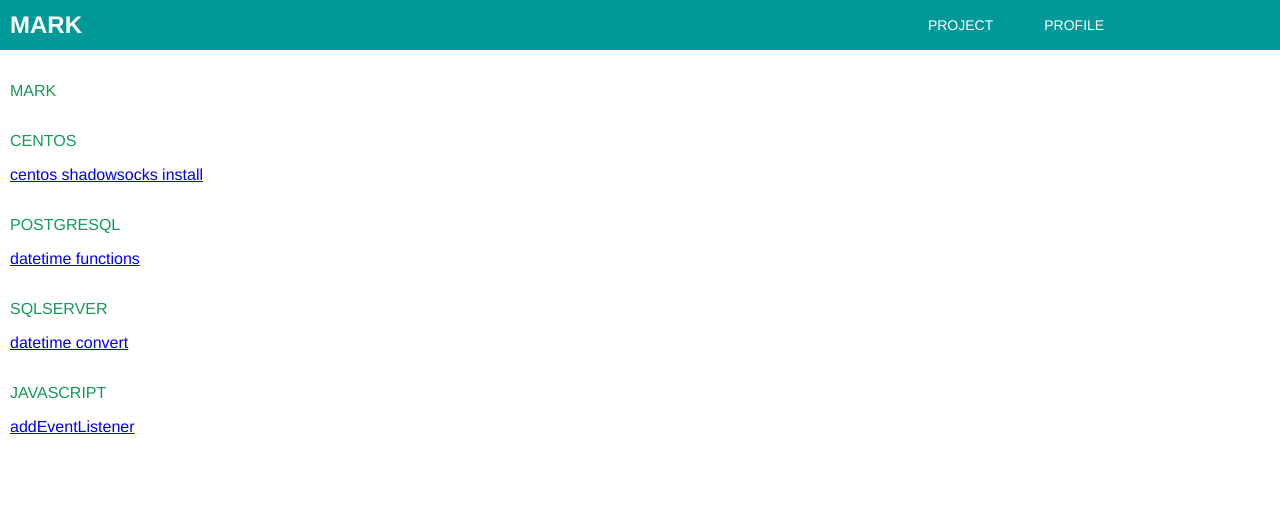
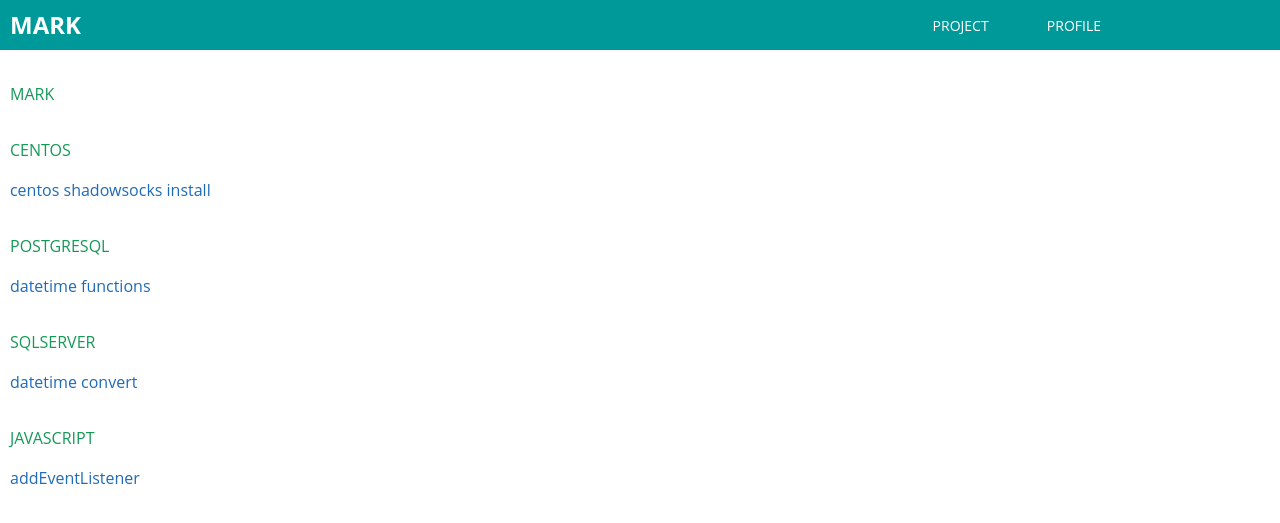
Before and after one commit to lozye/lozye, a Jekyll site: the page built from index.md, in a window 1280 px wide. Shown: the top 523 px of the page. Built offline with Jekyll 4.4.1, drawn with Linux system fonts in a browser that asks for light colours; our own code applies the rules of GitHub Pages for plain Markdown files.

Commit message:
Update lozye.css

```diff
--- a/assets/css/lozye.css
+++ b/assets/css/lozye.css
@@ -1,6 +1,27 @@
-body, html, input {
-    font-family: Helvetica, Consolas,'Microsoft YaHei';
+
+* {
+    box-sizing: border-box;
 }
+
+body {
+    padding: 0;
+    margin: 0;
+    font-family: "Open Sans", "Helvetica Neue", Helvetica, Arial, 'Microsoft YaHei';
+    font-size: 16px;
+    line-height: 1.5;
+    color: #606c71;
+}
+
+a {
+    color: #1e6bb8;
+    text-decoration: none;
+}
+
+    a:hover {
+        text-decoration: underline;
+    }
+
+
 /*-- wrapper --*/
 .x-wrapper {
     /*保证footer是相对于container位置绝对定位*/
@@ -85,3 +106,4 @@
     height: 35px;
     width: 100%;
 }
+/*-- style --*/
```
